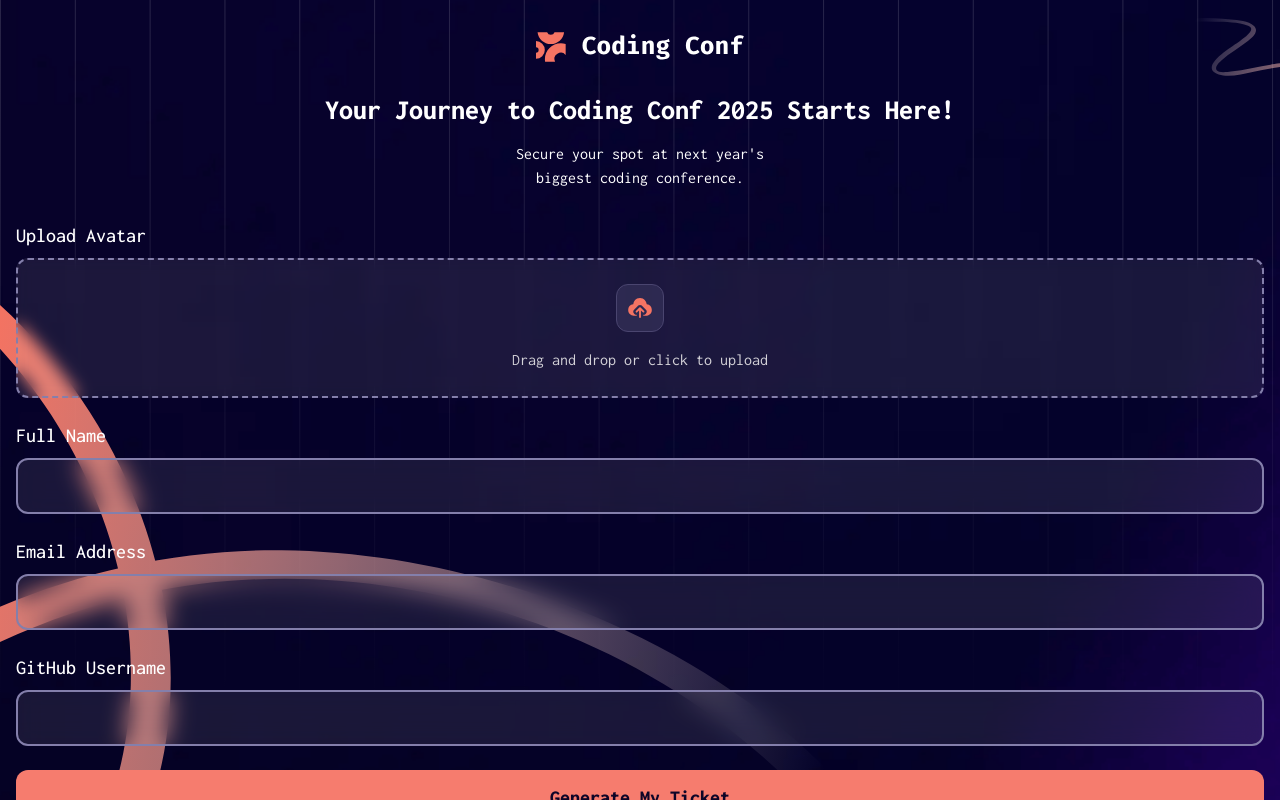
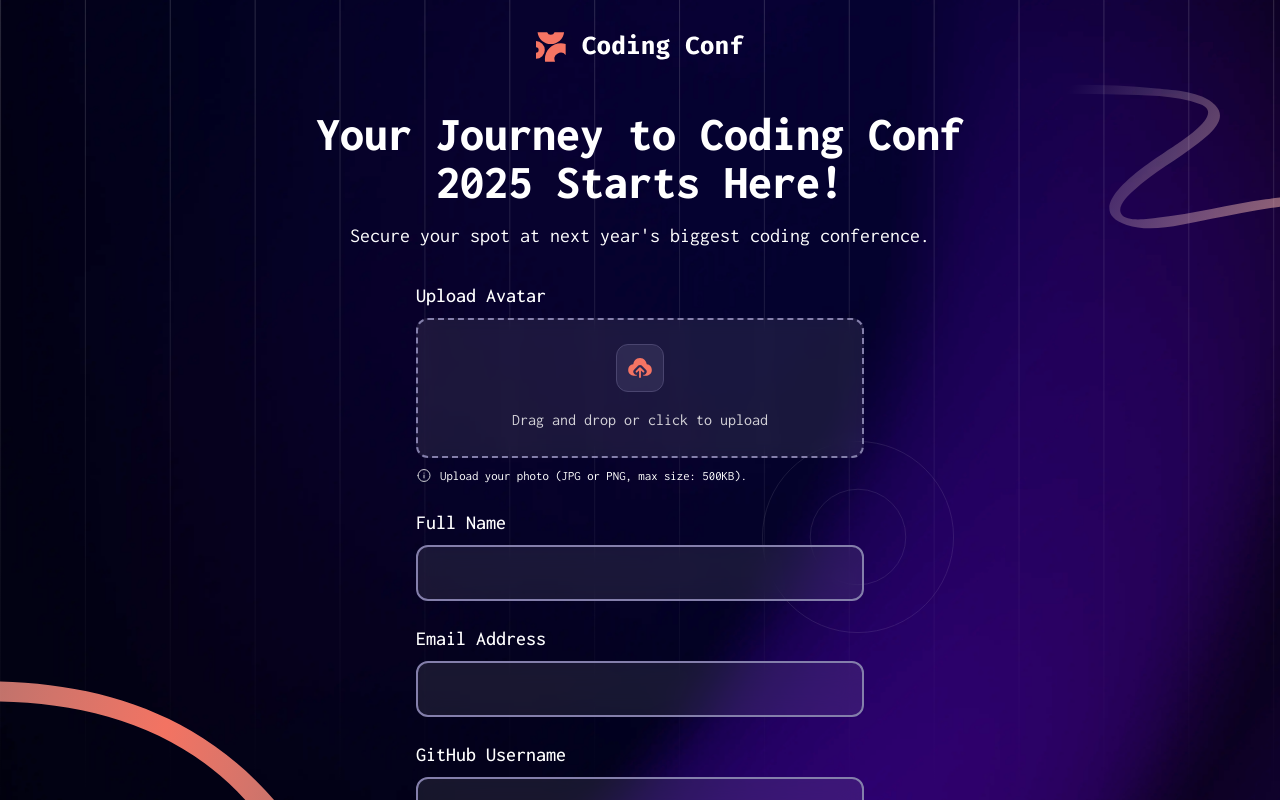
Before and after one commit to tareq-qqq/frontend-mentor-conference-ticket-generator, a React (Vite) app: page / in a window 1280 px wide. Shown: the top 800 px of the page. Built offline with nearby package versions, Linux system fonts and the light colour scheme.

Commit message:
Add some basic styling

```diff
--- a/package.json
+++ b/package.json
@@ -14,6 +14,7 @@
     "clsx": "^2.1.1",
     "react": "^19.0.0",
     "react-dom": "^19.0.0",
+    "react-hook-form": "^7.54.2",
     "tailwind-merge": "^3.0.2",
     "tailwindcss": "^4.0.9"
   },
--- a/src/App.tsx
+++ b/src/App.tsx
@@ -35,7 +35,7 @@ function App() {
       {/* Logo */}
       <img
         src="/assets/images/logo-full.svg"
-        className="mx-auto w-40 py-8 md:w-auto"
+        className="mx-auto w-40 py-8 md:w-auto lg:pb-12"
       />
 
       {!submitted ? (
--- a/src/components/FileUpload.tsx
+++ b/src/components/FileUpload.tsx
@@ -1,8 +1,113 @@
-import { Ref, useRef } from "react";
+import { ComponentProps, useEffect, useRef, useState } from "react";
 import FormLabel from "./ui/FormLabel";
+import {
+  FieldError,
+  UseFormClearErrors,
+  UseFormRegister,
+  UseFormSetError,
+  UseFormSetValue,
+} from "react-hook-form";
+import { Inputs } from "../interfaces/FormValues";
+import FormInfo from "./ui/FormInfo";
+import FormErrorMessage from "./ui/ErrorMessage";
+import { cn } from "../helpers/utils";
 
-function FileUpload() {
-  const ref: Ref<HTMLInputElement> = useRef(null);
+interface FileUploadProps extends ComponentProps<"input"> {
+  setValue: UseFormSetValue<Inputs>;
+  register: UseFormRegister<Inputs>;
+  setError: UseFormSetError<Inputs>;
+  error: FieldError | undefined;
+  clearErrors: UseFormClearErrors<Inputs>;
+}
+
+function FileUpload({
+  setValue,
+  setError,
+  register,
+  clearErrors,
+  error,
+  ...props
+}: FileUploadProps) {
+  const inputRef = useRef<HTMLInputElement>(null);
+  const dropZoneRef = useRef<HTMLDivElement>(null);
+
+  const [isDragActive, setIsDragActive] = useState(false);
+
+  function processFile(file: File) {
+    // maybe do some advanced image detection for later
+    if (!file.type.includes("image")) {
+      // implement error handling
+      console.log("The file is not an image");
+      setError("avatar", {
+        message: "The file is not an image",
+      });
+      return;
+    }
+    if (file.size > 500_000) {
+      console.log("File too large. Please upload a photo under 500KB.");
+      setError("avatar", {
+        message: "File too large. Please upload a photo under 500KB.",
+      });
+      return;
+    }
+
+    console.log("setting avatar");
+    clearErrors("avatar");
+    setValue("avatar", file);
+  }
+
+  function handleChange() {
+    if (inputRef.current?.files) {
+      const file = inputRef.current?.files[0];
+      processFile(file);
+    }
+  }
+
+  function handleDragOver(e: DragEvent) {
+    e.preventDefault();
+  }
+
+  function handleDrop(ev: DragEvent) {
+    console.log("File(s) dropped");
+    setIsDragActive(false);
+
+    // Prevent default behavior (Prevent file from being opened)
+    ev.preventDefault();
+
+    if (ev.dataTransfer?.files) {
+      // Use DataTransfer interface to access the file(s)
+      const file = ev.dataTransfer.files[0];
+      processFile(file);
+    }
+  }
+
+  function handleDragenter(e: DragEvent) {
+    e.preventDefault();
+    setIsDragActive(true);
+  }
+
+  function handleDragleave(e: DragEvent) {
+    e.preventDefault();
+    setIsDragActive(false);
+  }
+
+  useEffect(() => {
+    const dropZone = dropZoneRef.current;
+
+    dropZone?.addEventListener("dragover", handleDragOver);
+    dropZone?.addEventListener("drop", handleDrop);
+    dropZone?.addEventListener("dragenter", handleDragenter);
+    dropZone?.addEventListener("dragleave", handleDragleave);
+
+    return () => {
+      dropZone?.removeEventListener("dragover", handleDragOver);
+      dropZone?.removeEventListener("drop", handleDrop);
+      dropZone?.removeEventListener("dragenter", handleDragenter);
+      dropZone?.removeEventListener("dragleave", handleDragleave);
+    };
+  });
+
+  const inputReg = register("avatar", { onChange: handleChange });
 
   return (
     <div className="space-y-2">
@@ -10,20 +115,40 @@ function FileUpload() {
       <div
         onClick={(e) => {
           e.stopPropagation();
-          ref.current?.click();
+          inputRef.current?.click();
         }}
-        className="relative grid min-h-32 cursor-pointer justify-center justify-items-center gap-4 rounded-xl border-2 border-dashed border-neutral-500 bg-neutral-300/10 p-6 text-center backdrop-blur-sm transition-all selection:bg-neutral-500 focus-within:outline-2 focus-within:outline-offset-2 focus-within:outline-neutral-300 hover:bg-neutral-700/50"
+        className={cn(
+          "relative grid min-h-32 cursor-pointer justify-center justify-items-center gap-4 rounded-xl border-2 border-dashed border-neutral-500 bg-neutral-300/10 p-6 text-center backdrop-blur-sm transition-all selection:bg-neutral-500 focus-within:outline-2 focus-within:outline-offset-2 focus-within:outline-neutral-300 hover:bg-neutral-700/50",
+          {
+            "bg-neutral-700/50": isDragActive,
+          },
+        )}
+        ref={dropZoneRef}
       >
-        <div className="grid aspect-square w-12 place-content-center rounded-xl border border-neutral-700 bg-neutral-700/40 transition-all hover:bg-neutral-700/50">
+        <div className="pointer-events-none grid aspect-square w-12 place-content-center rounded-xl border border-neutral-700 bg-neutral-700/40 transition-all">
           <img src="/assets/images/icon-upload.svg" />
         </div>
-        <p className="text-neutral-300">Drag and drop or click to upload </p>
+        <p className="pointer-events-none text-neutral-300">
+          Drag and drop or click to upload{" "}
+        </p>
         <input
-          ref={ref}
           type="file"
-          className="pointer-events-none absolute inset-0 -z-10 cursor-pointer opacity-0"
+          className="pointer-events-none absolute inset-0 cursor-pointer opacity-0"
+          accept="image/*"
+          ref={(e) => {
+            inputReg.ref(e);
+            inputRef.current = e;
+          }}
+          onChange={inputReg.onChange}
+          {...props}
         />
       </div>
+
+      {error && error.message ? (
+        <FormErrorMessage message={error.message} />
+      ) : (
+        <FormInfo text="Upload your photo (JPG or PNG, max size: 500KB)." />
+      )}
     </div>
   );
 }
--- a/src/components/Form.tsx
+++ b/src/components/Form.tsx
@@ -2,33 +2,58 @@ import FormHeader from "./ui/FormHeader";
 import FormButton from "./ui/FormButton";
 import FormInput from "./ui/FormInput";
 import FileUpload from "./FileUpload";
+import { useForm } from "react-hook-form";
+import { Inputs } from "../interfaces/FormValues";
 
 function Form() {
+  const {
+    register,
+    handleSubmit,
+    setError,
+    setValue,
+    formState: { errors },
+    clearErrors,
+  } = useForm<Inputs>();
+
+  function onSubmit(data: Inputs) {
+    console.log(data);
+  }
+
   return (
-    <div className="container mx-auto space-y-8 px-4">
+    <>
       <FormHeader />
-
-      <form className="space-y-6 pb-30">
+      <div className="mx-auto max-w-120 space-y-8 px-4">
+        <form
+          className="space-y-6 pb-30 md:pb-40"
+          onSubmit={handleSubmit(onSubmit)}
+        >
           {/* <!-- Form starts --> */}
 
-        <FileUpload />
+          <FileUpload
+            setError={setError}
+            setValue={setValue}
+            error={errors.avatar}
+            name="avatar"
+            clearErrors={clearErrors}
+            register={register}
+          />
           <FormInput
             type="text"
-          name="fullName"
             id="fullName"
             labelText="Full Name"
+            {...register("fullName")}
           />
 
           <FormInput
             type="email"
-          name="email"
             id="email"
             labelText="Email Address"
+            {...register("email")}
           />
 
           <FormInput
+            {...register("username")}
             type="text"
-          name="username"
             id="username"
             labelText="GitHub Username"
           />
@@ -49,6 +74,7 @@ function Form() {
           {/* <!-- Generated tickets ends --> */}
         </form>
       </div>
+    </>
   );
 }
 
--- /dev/null
+++ b/src/components/ui/ErrorMessage.tsx
@@ -0,0 +1,36 @@
+import { ComponentProps } from "react";
+interface FormErrorMessageProps extends ComponentProps<"div"> {
+  message: string;
+}
+
+function FormErrorMessage({ message }: FormErrorMessageProps) {
+  return (
+    <div className="flex gap-2">
+      <svg
+        xmlns="http://www.w3.org/2000/svg"
+        width="16"
+        height="16"
+        fill="none"
+        viewBox="0 0 16 16"
+      >
+        <path
+          stroke="hsl(7, 71%, 60%)"
+          strokeLinecap="round"
+          strokeLinejoin="round"
+          d="M2 8a6 6 0 1 0 12 0A6 6 0 0 0 2 8Z"
+        />
+        <path fill="hsl(7, 71%, 60%)" d="M8.004 10.462V7.596ZM8 5.57v-.042Z" />
+        <path
+          stroke="hsl(7, 71%, 60%)"
+          strokeLinecap="round"
+          strokeLinejoin="round"
+          d="M8.004 10.462V7.596M8 5.569v-.042"
+        />
+      </svg>
+
+      <small className="text-orange-700">{message}</small>
+    </div>
+  );
+}
+
+export default FormErrorMessage;
--- a/src/components/ui/FormHeader.tsx
+++ b/src/components/ui/FormHeader.tsx
@@ -1,10 +1,10 @@
 function FormHeader() {
   return (
-    <div className="space-y-4 text-center">
-      <h1 className="text-neutral-0 text-[1.75rem] leading-8 font-extrabold">
+    <div className="mx-auto mb-8 max-w-120 space-y-4 px-4 text-center lg:max-w-180">
+      <h1 className="text-neutral-0 text-[1.75rem] leading-8 font-extrabold lg:text-5xl lg:leading-12">
         Your Journey to Coding Conf 2025 Starts Here!{" "}
       </h1>
-      <p className="mx-auto max-w-[35ch]">
+      <p className="mx-auto max-w-[35ch] lg:max-w-none lg:text-xl">
         Secure your spot at next year's biggest coding conference.
       </p>
     </div>
--- /dev/null
+++ b/src/components/ui/FormInfo.tsx
@@ -0,0 +1,15 @@
+import { ComponentProps } from "react";
+interface FormInfoProps extends ComponentProps<"div"> {
+  text: string;
+}
+
+function FormInfo({ text }: FormInfoProps) {
+  return (
+    <div className="flex gap-2">
+      <img src="/assets/images/icon-info.svg" alt="" />
+      <small>{text}</small>
+    </div>
+  );
+}
+
+export default FormInfo;
--- a/src/components/ui/FormInput.tsx
+++ b/src/components/ui/FormInput.tsx
@@ -3,13 +3,12 @@ import FormLabel from "./FormLabel";
 interface FormInputProps extends ComponentProps<"input"> {
   labelText: string;
 }
-function FormInput({ labelText, id, name, ...props }: FormInputProps) {
+function FormInput({ labelText, id, ...props }: FormInputProps) {
   return (
     <div className="space-y-2">
       <FormLabel labelText={labelText} htmlFor={id} />
       <input
         className="h-14 w-full cursor-pointer rounded-xl border-2 border-neutral-500 bg-neutral-300/10 p-4 backdrop-blur-md transition-all selection:bg-neutral-500 hover:bg-neutral-700/50 focus:outline-2 focus:outline-offset-2 focus:outline-neutral-300"
-        name={name}
         id={id}
         {...props}
       />
--- a/src/index.css
+++ b/src/index.css
@@ -79,3 +79,44 @@ body::after {
   bottom: 0;
   background-size: 75%;
 }
+
+@media (min-width: 48rem) {
+  body::before {
+    background-size: 15rem;
+  }
+  body {
+    background-image:
+      url("/assets/images/pattern-circle.svg"),
+      url("/assets/images/pattern-lines.svg"),
+      url("/assets/images/background-tablet.png");
+
+    background-position:
+      100% 40%,
+      0 0;
+  }
+}
+
+@media (min-width: 64rem) {
+  body {
+    background-image:
+      url("/assets/images/pattern-circle.svg"),
+      url("/assets/images/pattern-lines.svg"),
+      url("/assets/images/background-desktop.png");
+
+    background-size: 12rem, cover, cover;
+    background-position:
+      70% center,
+      0 0;
+  }
+
+  body::after {
+    background-image: url(/assets/images/pattern-squiggly-line-bottom-desktop.svg);
+    background-size: 100%;
+    width: 65%;
+  }
+
+  body::before {
+    background-size: 20rem;
+    background-position: 100% 5rem;
+  }
+}
--- /dev/null
+++ b/src/interfaces/FormValues.tsx
@@ -0,0 +1,6 @@
+export interface Inputs {
+  fullName: string;
+  email: string;
+  username: string;
+  avatar: File;
+}
```
Also changed, not shown: src/components/ui/FormErrorMessage.tsx (added), 1 other file (tests, documents, lock files or other folders). Lines whose indentation alone changed are shown as unchanged.
